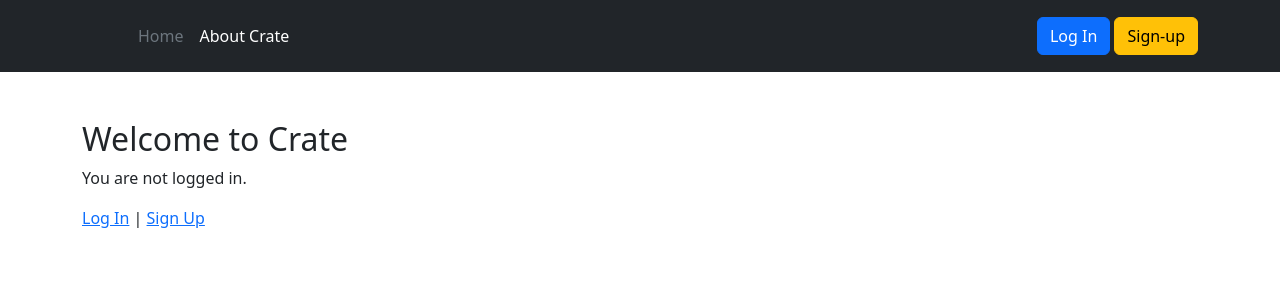
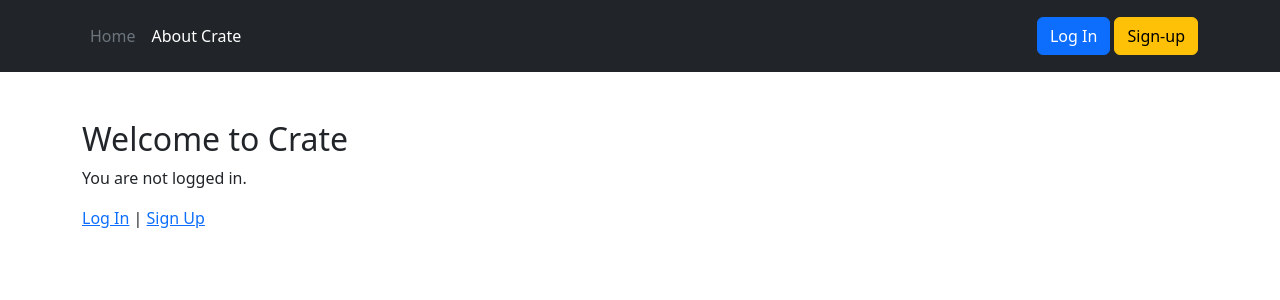
Before and after one commit to CS4300-CS5300-FA26/team-7, a Django app: page / in a window 1280 px wide. Shown: the top 300 px of the page. Run offline with Django 5.2, Linux system fonts and the light colour scheme.

Commit message:
fixed centering on the header

```diff
--- a/crate/templates/crate/base.html
+++ b/crate/templates/crate/base.html
@@ -13,9 +13,6 @@
     <header class="p-3 text-bg-dark">
       <div class="container">
         <div class="d-flex flex-wrap align-items-center justify-content-center justify-content-lg-start">
-          <a href="/" class="d-flex align-items-center mb-2 mb-lg-0 text-white text-decoration-none">
-            <svg class="bi me-2" width="40" height="32" role="img" aria-label="Bootstrap"><use xlink:href="#bootstrap"></use></svg>
-          </a>
           <ul class="nav col-12 col-lg-auto me-lg-auto mb-2 justify-content-center mb-md-0">
             <li><a href="#" class="nav-link px-2 text-secondary">Home</a></li>
             {% if user.is_authenticated %}
@@ -34,7 +31,7 @@
               <a class="btn btn-warning" href="{% url 'signup' %}">Sign-up</a>
           {% else %}
           <!-- Django 5+ requires a POST request to securely log out -->
-            <form action="{% url 'logout' %}" method="post" style="margin-bottom: 3vh;">
+            <form action="{% url 'logout' %}" method="post">
                 {% csrf_token %}
                 <button class="btn btn-primary text-light me-2" type="submit">Log Out</button>
             </form>
```
